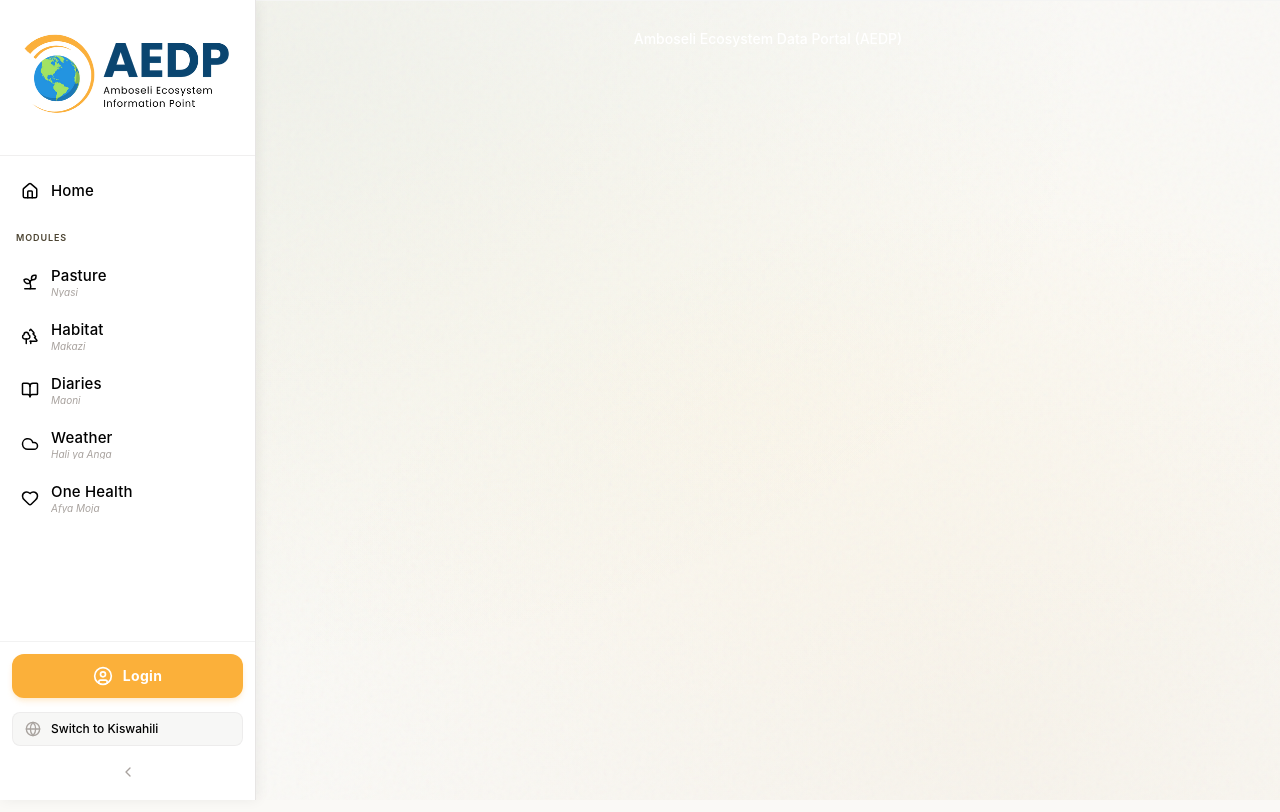
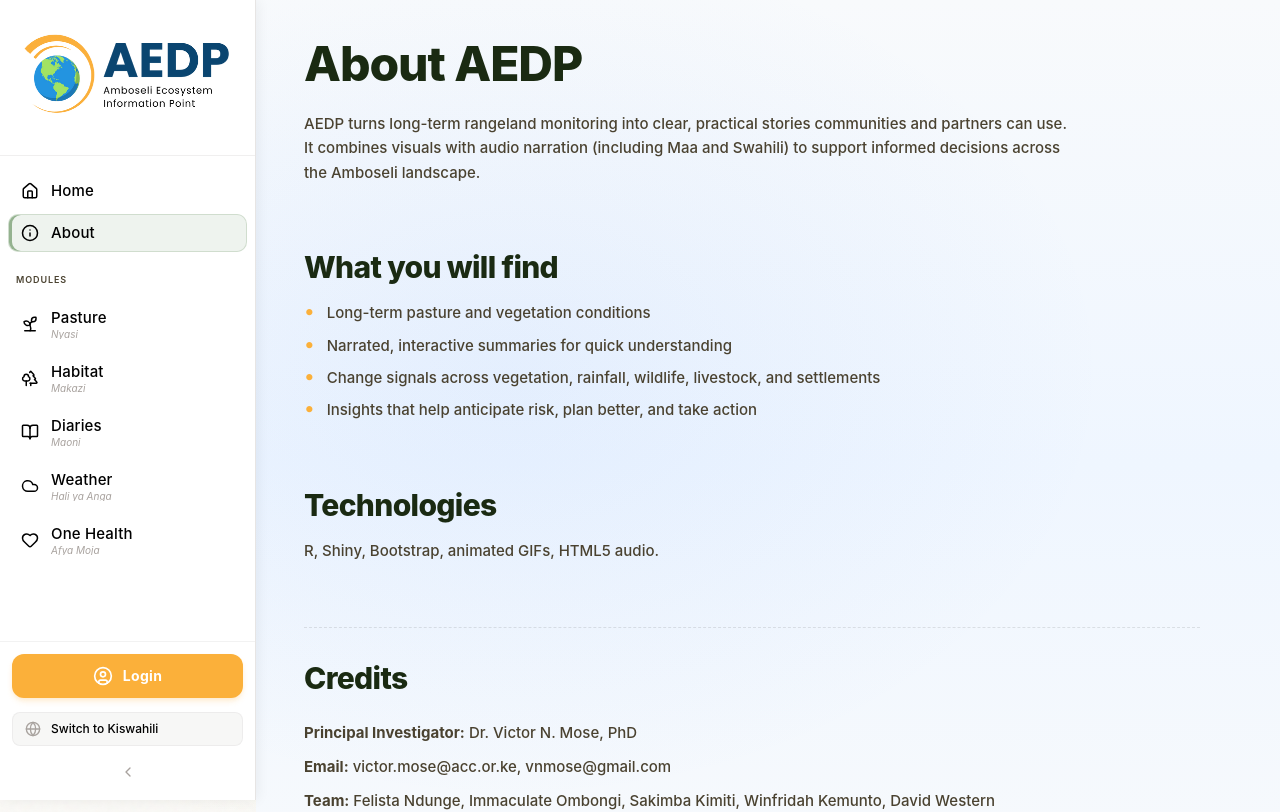
Before and after one commit to wyzy3000/aedp, a Vue app: page /about in a window 1280 px wide. Shown: the top 812 px of the page. Built offline with nearby package versions, Linux system fonts and the light colour scheme; no server answers.

Commit message:
feat: Add AboutView, MainLayout, and initial routing configuration for the application structure.

```diff
--- a/src/layouts/MainLayout.vue
+++ b/src/layouts/MainLayout.vue
@@ -32,6 +32,17 @@
             <Home class="sidebar-icon" />
             <Transition name="fade-side">
               <span v-if="!collapsed" class="sidebar-label">{{ lang === 'en' ? 'Home' : 'Nyumbani' }}</span>
+            </Transition>
+          </button>
+
+          <!-- About link -->
+          <button @click="scrollTo('about')"
+            class="sidebar-link group w-full"
+            :class="activeSection === 'about' ? 'active' : ''"
+            :title="collapsed ? 'About' : ''">
+            <Info class="sidebar-icon" />
+            <Transition name="fade-side">
+              <span v-if="!collapsed" class="sidebar-label">{{ lang === 'en' ? 'About' : 'Kuhusu' }}</span>
             </Transition>
           </button>
 
@@ -191,7 +202,7 @@
 <script setup>
 import { ref, inject, provide, computed } from 'vue'
 import { useRouter, useRoute } from 'vue-router'
-import { Sun, Moon, Leaf, Globe, ChevronLeft, Home, Sprout, Trees, BookOpen, Cloud, BarChart2, AlertTriangle, Heart, LayoutDashboard, ArrowLeft, LogOut, UserCircle, Settings } from 'lucide-vue-next'
+import { Sun, Moon, Leaf, Globe, ChevronLeft, Home, Sprout, Trees, BookOpen, Cloud, BarChart2, AlertTriangle, Heart, LayoutDashboard, ArrowLeft, LogOut, UserCircle, Settings, Info } from 'lucide-vue-next'
 
 const router = useRouter()
 const route = useRoute()
--- a/src/router/index.js
+++ b/src/router/index.js
@@ -11,6 +11,7 @@ import AuthView from '../views/AuthView.vue'
 import DashboardView from '../views/DashboardView.vue'
 import DashboardOneHealth from '../views/DashboardOneHealth.vue'
 import SettingsView from '../views/SettingsView.vue'
+import AboutView from '../views/AboutView.vue'
 import { supabase } from '../supabase'
 
 const routes = [
@@ -25,7 +26,8 @@ const routes = [
     { path: '/login', component: AuthView, props: { mode: 'login' } },
     { path: '/dashboard', component: DashboardView, meta: { requiresAuth: true } },
     { path: '/dashboard/one-health', component: DashboardOneHealth, meta: { requiresAuth: true } },
-    { path: '/dashboard/settings', component: SettingsView, meta: { requiresAuth: true } }
+    { path: '/dashboard/settings', component: SettingsView, meta: { requiresAuth: true } },
+    { path: '/about', component: AboutView }
 ]
 
 const router = createRouter({
--- /dev/null
+++ b/src/views/AboutView.vue
@@ -0,0 +1,100 @@
+<template>
+  <section id="about" class="relative py-20 min-h-screen overflow-hidden transition-colors duration-700"
+           :class="isDark ? 'bg-[#050e07]' : 'bg-slate-50'">
+
+    <!-- Ambient Background Gradients -->
+    <div class="absolute inset-0 pointer-events-none transition-colors duration-700"
+         :style="isDark
+           ? 'background: linear-gradient(180deg, #050e07 0%, #060d1a 50%, #050e07 100%)'
+           : 'background: linear-gradient(180deg, #f8fafc 0%, #eff6ff 50%, #f8fafc 100%)'" />
+    <div class="absolute inset-0 pointer-events-none"
+         style="background: radial-gradient(ellipse at 25% 40%, rgba(59,130,246,0.07) 0%, transparent 55%)" />
+
+    <div class="max-w-[1240px] mx-auto px-8 lg:px-12 w-full relative z-10">
+      <!-- Overview Section -->
+      <div class="mb-16 fade-up" :class="{ 'visible': isMounted }">
+
+        <h2 class="font-display font-extrabold text-4xl md:text-5xl leading-tight transition-colors mb-6"
+            :class="isDark ? 'text-white' : 'text-[#1a2a12]'">
+          About AEDP
+        </h2>
+
+        <p class="text-[15px] font-medium leading-relaxed max-w-3xl transition-colors"
+           :class="isDark ? 'text-white' : 'text-[#4a4230]'">
+          AEDP turns long-term rangeland monitoring into clear, practical stories communities and partners can use. It combines visuals with audio narration (including Maa and Swahili) to support informed decisions across the Amboseli landscape.
+        </p>
+      </div>
+
+      <!-- Information Sections -->
+      <div class="space-y-16 max-w-4xl fade-up" :class="{ 'visible': isMounted }">
+
+        <!-- What you will find -->
+        <div class="space-y-4">
+          <h3 class="text-3xl font-extrabold transition-colors" :class="isDark ? 'text-white' : 'text-[#1a2a12]'">
+            What you will find
+          </h3>
+          <ul class="space-y-2 list-none">
+            <li v-for="(item, idx) in findings" :key="idx" class="flex gap-3 text-[15px] font-medium leading-relaxed transition-colors"
+                :class="isDark ? 'text-white' : 'text-[#4a4230]'">
+              <span class="text-[#FBB03A] text-xl leading-none">•</span>
+              {{ item }}
+            </li>
+          </ul>
+        </div>
+
+        <!-- Technologies -->
+        <div class="space-y-4">
+          <h3 class="text-3xl font-extrabold transition-colors" :class="isDark ? 'text-white' : 'text-[#1a2a12]'">
+            Technologies
+          </h3>
+          <p class="text-[15px] font-medium leading-relaxed transition-colors"
+             :class="isDark ? 'text-white' : 'text-[#4a4230]'">
+            R, Shiny, Bootstrap, animated GIFs, HTML5 audio.
+          </p>
+        </div>
+
+        <!-- Credits -->
+        <div class="space-y-6 pt-8 border-t border-dashed" :class="isDark ? 'border-white/10' : 'border-black/10'">
+          <h3 class="text-3xl font-extrabold transition-colors" :class="isDark ? 'text-white' : 'text-[#1a2a12]'">
+            Credits
+          </h3>
+
+          <div class="space-y-2 text-[15px] font-medium leading-relaxed transition-colors"
+               :class="isDark ? 'text-white' : 'text-[#4a4230]'">
+            <p><span class="font-bold">Principal Investigator:</span> Dr. Victor N. Mose, PhD</p>
+            <p><span class="font-bold">Email:</span> victor.mose@acc.or.ke, vnmose@gmail.com</p>
+            <p><span class="font-bold">Team:</span> Felista Ndunge, Immaculate Ombongi, Sakimba Kimiti, Winfridah Kemunto, David Western</p>
+            <p><span class="font-bold">In association with:</span> Brandika Technologies and Marketing Agency, and the partners listed on this page.</p>
+          </div>
+        </div>
+
+      </div>
+    </div>
+  </section>
+</template>
+
+<script setup>
+import { ref, inject, onMounted } from 'vue'
+
+const isDark = inject('isDark')
+const isMounted = ref(false)
+
+const findings = [
+  'Long-term pasture and vegetation conditions',
+  'Narrated, interactive summaries for quick understanding',
+  'Change signals across vegetation, rainfall, wildlife, livestock, and settlements',
+  'Insights that help anticipate risk, plan better, and take action'
+]
+
+onMounted(() => {
+  setTimeout(() => {
+    isMounted.value = true
+  }, 100)
+})
+</script>
+
+<style scoped>
+h2, h3 {
+  letter-spacing: -0.022em;
+}
+</style>
```
